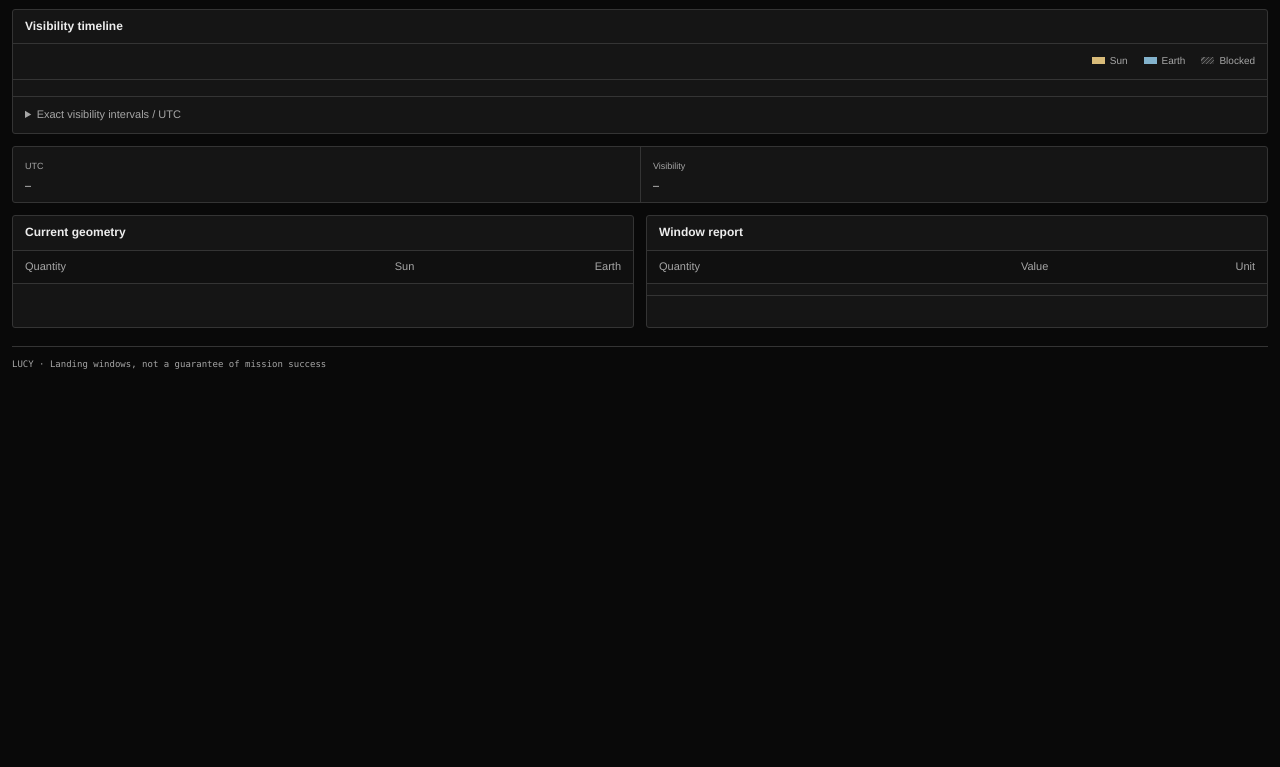
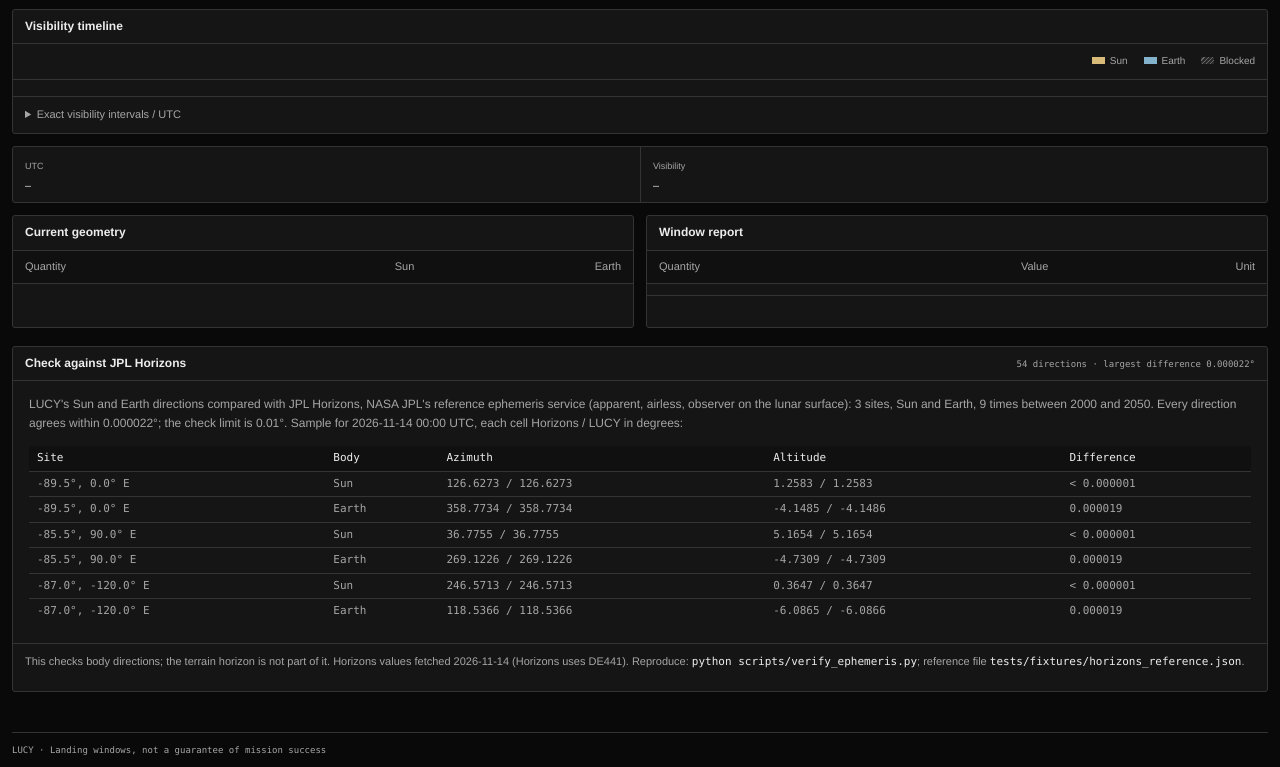
Before and after one commit to globalsurveygpt-beep/ultraLarpProject, a plain HTML site: page web/index.html in a window 1280 px wide. Shown: the part 1270-2037 px from the top of the page. Before the commit the page ends 1651 px from the top, so only its background shows below. Drawn offline with Linux system fonts and the light colour scheme; no server answers.

Commit message:
Show the JPL Horizons check at the end of the site analysis page

```diff
--- a/web/assets/css/lucy.css
+++ b/web/assets/css/lucy.css
@@ -155,6 +155,9 @@ dialog::backdrop { background: #000b; }
 .check-table th,.check-table td{padding:4px 8px;border-bottom:1px solid var(--line);text-align:left;white-space:nowrap}
 .check-table th{color:var(--ink);font-weight:500}
 .dialog-content code{font:11px var(--mono);color:var(--ink)}
+.check-panel{margin-bottom:40px}.check-panel .table-scroll{overflow-x:auto;padding:0 16px 8px}
+.check-intro{margin:0;padding:14px 16px;color:var(--muted);font-size:12px;line-height:1.55}
+.check-panel code{font:11px var(--mono);color:var(--ink)}
 .notification { position: fixed; bottom: 24px; left: 50%; transform: translateX(-50%); max-width: 90vw; background: var(--ink); color: var(--bg); padding: 12px 20px; font-size: 12px; border-radius: 4px; z-index: 10; }
 [hidden] { display: none !important; }
 @media(max-width:1100px) {
--- a/web/index.html
+++ b/web/index.html
@@ -159,6 +159,21 @@
 <section class="panel"><div class="panel-head"><h2>Window report</h2><span id="report-meta"></span></div><table><thead><tr><th>Quantity</th><th>Value</th><th>Unit</th></tr></thead><tbody id="report"></tbody></table><p class="data-note" id="report-context"></p></section>
 </div>
 </section>
+<section class="panel check-panel" id="horizons-check" aria-label="Check against JPL Horizons">
+<div class="panel-head"><h2>Check against JPL Horizons</h2><span>54 directions · largest difference 0.000022°</span></div>
+<p class="check-intro">LUCY's Sun and Earth directions compared with JPL Horizons, NASA JPL's reference ephemeris service (apparent, airless, observer on the lunar surface): 3 sites, Sun and Earth, 9 times between 2000 and 2050. Every direction agrees within 0.000022°; the check limit is 0.01°. Sample for 2026-11-14 00:00 UTC, each cell Horizons / LUCY in degrees:</p>
+<div class="table-scroll"><table class="check-table">
+<thead><tr><th>Site</th><th>Body</th><th>Azimuth</th><th>Altitude</th><th>Difference</th></tr></thead>
+<tbody>
+<tr><td>-89.5°, 0.0° E</td><td>Sun</td><td>126.6273 / 126.6273</td><td>1.2583 / 1.2583</td><td>&lt; 0.000001</td></tr>
+<tr><td>-89.5°, 0.0° E</td><td>Earth</td><td>358.7734 / 358.7734</td><td>-4.1485 / -4.1486</td><td>0.000019</td></tr>
+<tr><td>-85.5°, 90.0° E</td><td>Sun</td><td>36.7755 / 36.7755</td><td>5.1654 / 5.1654</td><td>&lt; 0.000001</td></tr>
+<tr><td>-85.5°, 90.0° E</td><td>Earth</td><td>269.1226 / 269.1226</td><td>-4.7309 / -4.7309</td><td>0.000019</td></tr>
+<tr><td>-87.0°, -120.0° E</td><td>Sun</td><td>246.5713 / 246.5713</td><td>0.3647 / 0.3647</td><td>&lt; 0.000001</td></tr>
+<tr><td>-87.0°, -120.0° E</td><td>Earth</td><td>118.5366 / 118.5366</td><td>-6.0865 / -6.0866</td><td>0.000019</td></tr>
+</tbody></table></div>
+<p class="data-note">This checks body directions; the terrain horizon is not part of it. Horizons values fetched 2026-11-14 (Horizons uses DE441). Reproduce: <code>python scripts/verify_ephemeris.py</code>; reference file <code>tests/fixtures/horizons_reference.json</code>.</p>
+</section>
 </div>
 
 <section id="search-view" role="tabpanel" aria-labelledby="tab-search" class="secondary-view" hidden>
```
